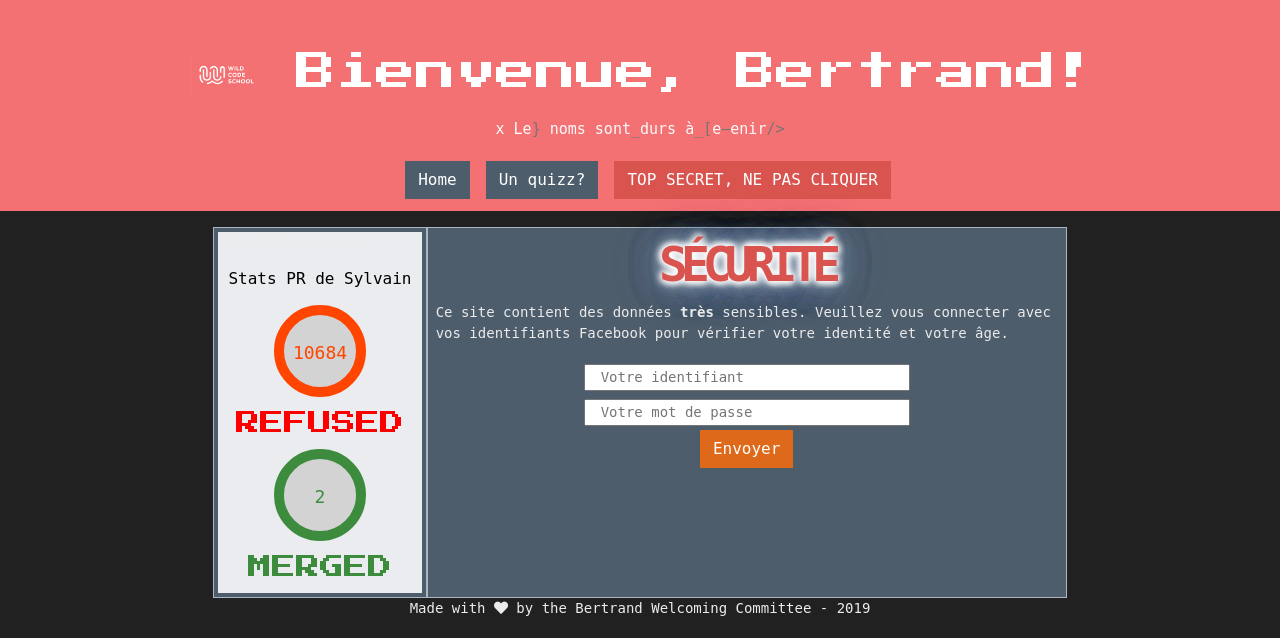
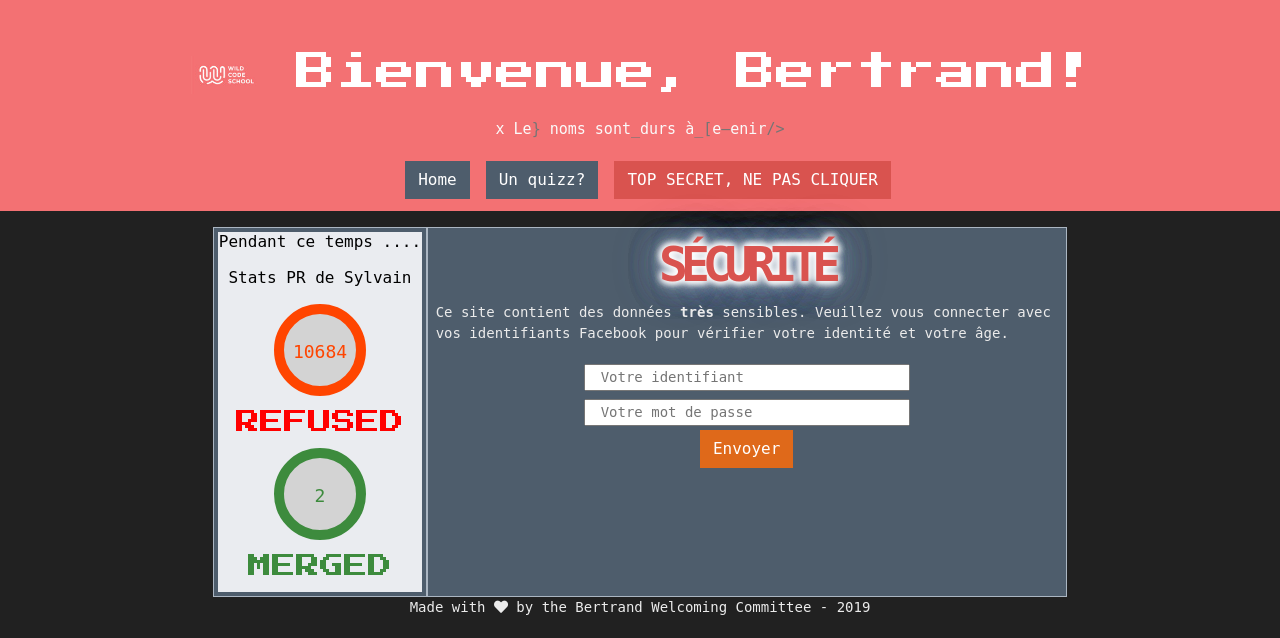
Before and after one commit to 01Andre/bienvenue_bertrand, a PHP site: page / in a window 1280 px wide. Shown: the top 638 px of the page. Run offline with PHP 8.4, Linux system fonts and the light colour scheme; a stand-in replaces the project's code that opens the database connection; some libraries are stand-ins or nearby versions.

Commit message:
Fuuussiiooonnnn

```diff
--- a/src/View/Home/index.html.twig
+++ b/src/View/Home/index.html.twig
@@ -9,7 +9,7 @@
                 <div class="counter">
 
                     <div class="employees">
-                        <p>Pendant ce temps ....</p>
+                        <p class="employee-p">Pendant ce temps ....</p>
                         <p class="employee-p">Stats PR de Sylvain</p>
                         <p class="counter-count counter-count-refused">150000</p>
                         <p class="pr-status-refused">REFUSED</p>
```
Also changed, not shown: 1 other file.
